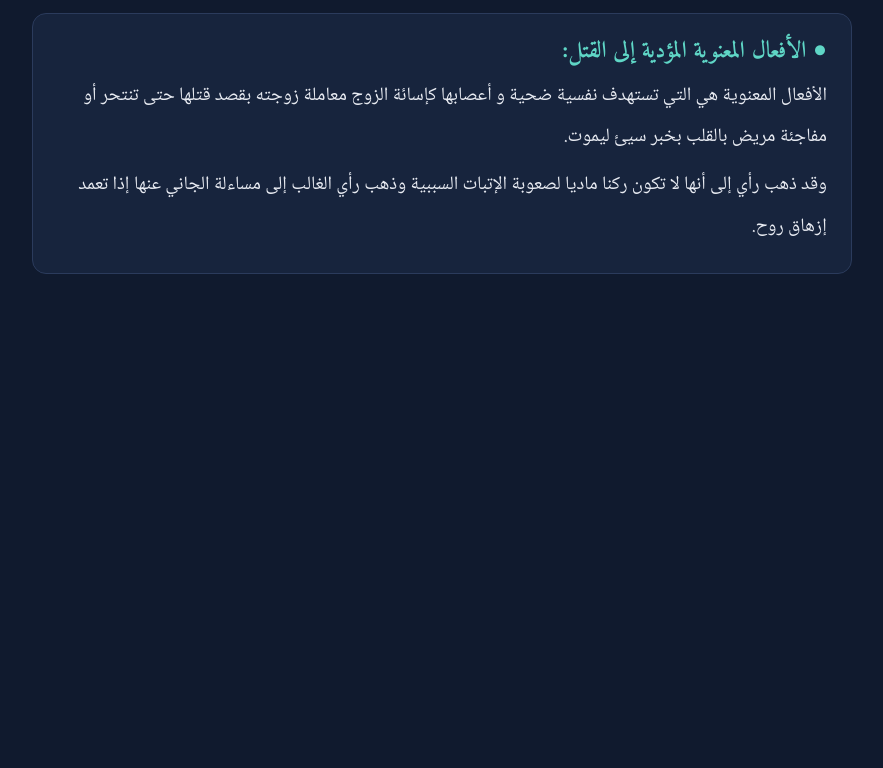
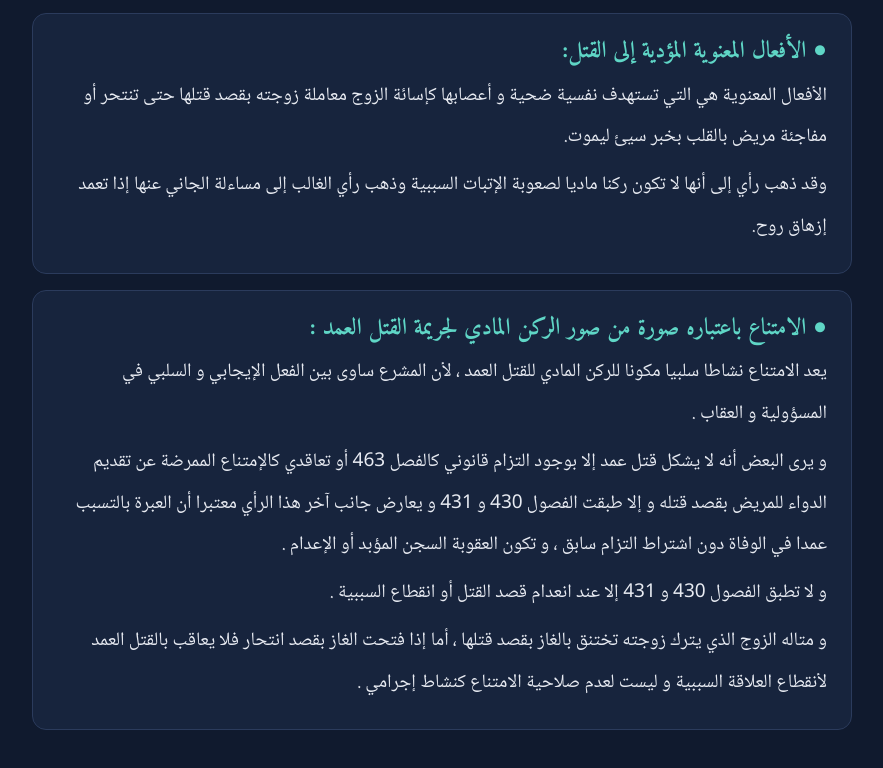
Before and after one commit to SAMSAMYTFF33/project, a plain HTML site: page Meurtre.html in a window 1280 px wide. Shown: the part 1693-2461 px from the top of the page, without its empty margins (198-1081 px from the left). Before the commit the page ends 2053 px from the top, so only its background shows below. Drawn offline with Linux system fonts and the light colour scheme.

Commit message:
Update Meurtre.html

```diff
--- a/Meurtre.html
+++ b/Meurtre.html
@@ -126,6 +126,16 @@ p{color:var(--text);margin-bottom:6px}
       <p>وقد ذهب رأي إلى أنها لا تكون ركنا ماديا لصعوبة الإتبات السببية وذهب رأي الغالب إلى مساءلة الجاني عنها إذا تعمد إزهاق روح.</p>
     </div>
 
+    <div class="block">
+      <h2>● الامتناع باعتباره صورة من صور الركن المادي لجريمة القتل العمد :</h2>
+      <p>يعد الامتناع نشاطا سلبيا مكونا للركن المادي للقتل العمد ، لأن المشرع ساوى بين الفعل الإيجابي و السلبي في المسؤولية و العقاب .</p>
+      <p>و يرى البعض أنه لا يشكل قتل عمد إلا بوجود التزام قانوني كالفصل 463 أو تعاقدي كالإمتناع الممرضة عن تقديم الدواء للمريض بقصد قتله
+ و إلا طبقت الفصول 430 و 431 و يعارض جانب آخر هذا الرأي معتبرا أن العبرة بالتسبب عمدا في الوفاة دون اشتراط التزام سابق ، و تكون العقوبة السجن المؤبد أو الإعدام .</p>
+      <p>و لا تطبق الفصول 430 و 431 إلا عند انعدام قصد القتل أو انقطاع السببية .</p>
+      <p>و متاله الزوج الذي يترك زوجته تختنق بالغاز بقصد قتلها ،
+ أما إذا فتحت الغاز بقصد انتحار فلا يعاقب بالقتل العمد لأنقطاع العلاقة السببية و ليست لعدم صلاحية الامتناع كنشاط إجرامي .</p>
+    </div>
+
   </section>
 
   <!-- القتل الخطأ -->
```
